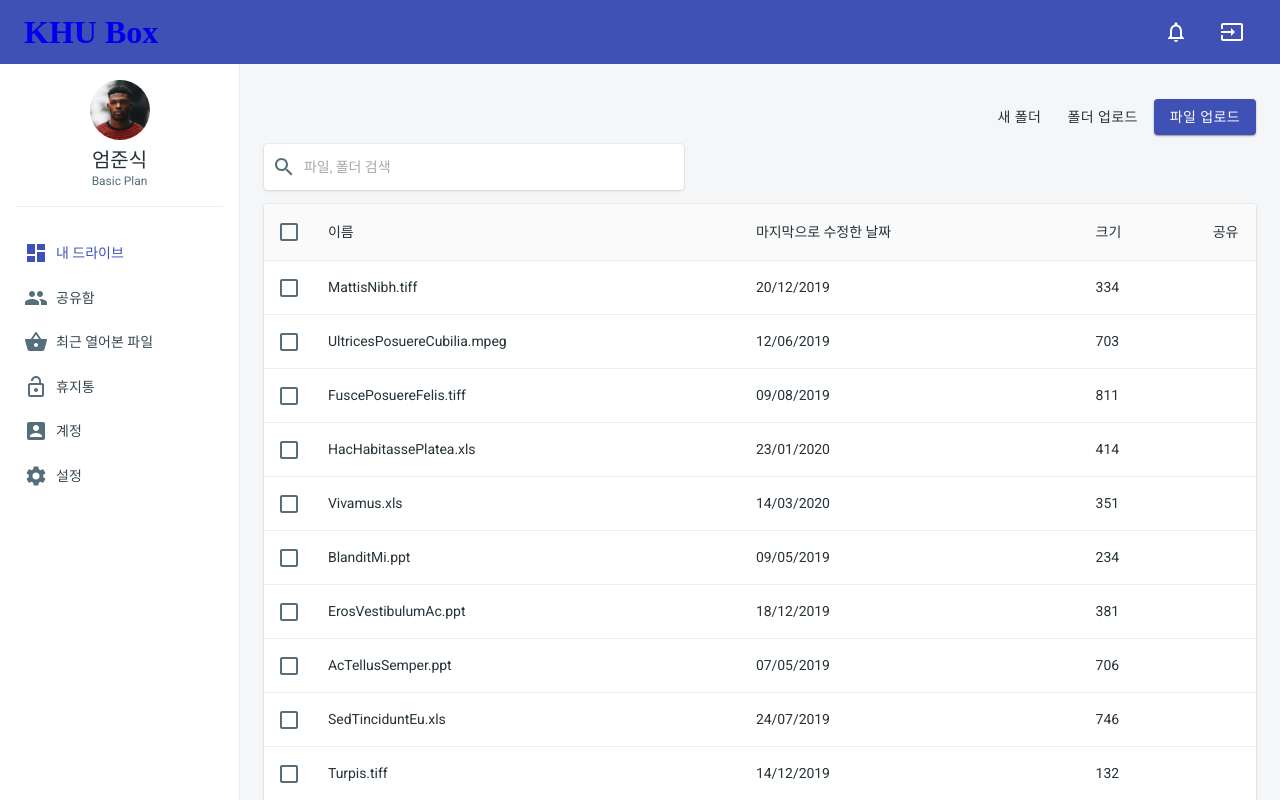
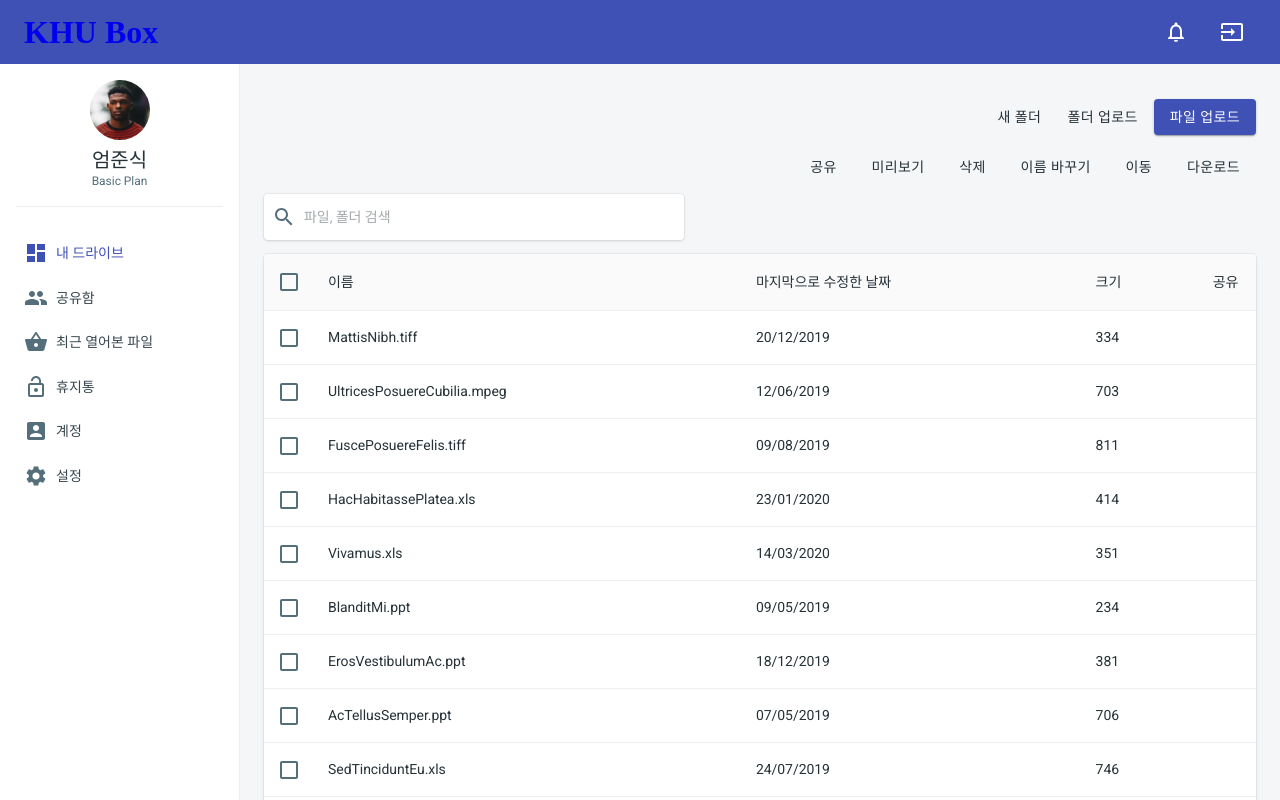
Before and after one commit to DaeyeonKim97/KhuBox, a React (Create React App) app in the folder khubox-front/: page /my-drive in a window 1280 px wide. Shown: the top 800 px of the page. Built offline with nearby package versions, Linux system fonts and the light colour scheme; what validate.js would draw is missing.

Commit message:
Modify account information

```diff
--- a/khubox-front/src/views/Account/components/AccountProfile/AccountProfile.js
+++ b/khubox-front/src/views/Account/components/AccountProfile/AccountProfile.js
@@ -40,11 +40,9 @@ const AccountProfile = props => {
   const classes = useStyles();
 
   const user = {
-    name: 'Shen Zhi',
-    city: 'Los Angeles',
-    country: 'USA',
-    timezone: 'GTM-7',
-    avatar: '/images/avatars/avatar_11.png'
+    name: '엄준식',
+    membership: 'Basic',
+    avatar: '/images/avatars/avatar_1.png'
   };
 
   return (
@@ -59,21 +57,13 @@ const AccountProfile = props => {
               gutterBottom
               variant="h2"
             >
-              John Doe
+              {user.name}
             </Typography>
             <Typography
-              className={classes.locationText}
               color="textSecondary"
               variant="body1"
             >
-              {user.city}, {user.country}
-            </Typography>
-            <Typography
-              className={classes.dateText}
-              color="textSecondary"
-              variant="body1"
-            >
-              {moment().format('hh:mm A')} ({user.timezone})
+              {user.membership + " Plan"}
             </Typography>
           </div>
           <Avatar
@@ -82,7 +72,7 @@ const AccountProfile = props => {
           />
         </div>
         <div className={classes.progress}>
-          <Typography variant="body1">Profile Completeness: 70%</Typography>
+          <Typography variant="body1">저장용량: 70% (7GB/10GB)</Typography>
           <LinearProgress
             value={70}
             variant="determinate"
--- a/khubox-front/src/views/MyDrive/components/DriveToolbar/DriveToolbar.js
+++ b/khubox-front/src/views/MyDrive/components/DriveToolbar/DriveToolbar.js
@@ -16,6 +16,9 @@ const useStyles = makeStyles(theme => ({
   },
   spacer: {
     flexGrow: 1
+  },
+  Button: {
+    marginRight: theme.spacing(1)
   },
   importButton: {
     marginRight: theme.spacing(1)
@@ -40,14 +43,24 @@ const DriveToolbar = props => {
     >
       <div className={classes.row}>
         <span className={classes.spacer} />
-        <Button className={classes.importButton}>새 폴더</Button>
-        <Button className={classes.exportButton}>폴더 업로드</Button>
+        <Button className={classes.Button}>새 폴더</Button>
+        <Button className={classes.Button}>폴더 업로드</Button>
         <Button
           color="primary"
           variant="contained"
         >
           파일 업로드
         </Button>
+      </div>
+      <div className={classes.row}>
+        {/* 파일 클릭했을 때 표시 */}
+        <span className={classes.spacer} />
+        <Button className={classes.Button}>공유</Button>
+        <Button className={classes.Button}>미리보기</Button>
+        <Button className={classes.Button}>삭제</Button>
+        <Button className={classes.Button}>이름 바꾸기</Button>
+        <Button className={classes.Button}>이동</Button>
+        <Button className={classes.Button}>다운로드</Button>
       </div>
       <div className={classes.row}>
         <SearchInput
--- a/khubox-front/src/views/SharedFileList/components/SharedFileToolbar/SharedFileToolbar.js
+++ b/khubox-front/src/views/SharedFileList/components/SharedFileToolbar/SharedFileToolbar.js
@@ -39,6 +39,15 @@ const DriveToolbar = props => {
       className={clsx(classes.root, className)}
     >
       <div className={classes.row}>
+        {/* 파일 클릭했을 때 표시 */}
+        <span className={classes.spacer} />
+        <Button className={classes.Button}>공유</Button>
+        <Button className={classes.Button}>미리보기</Button>
+        <Button className={classes.Button}>삭제</Button>
+        <Button className={classes.Button}>이름 바꾸기</Button>
+        <Button className={classes.Button}>다운로드</Button>
+      </div>
+      <div className={classes.row}>
         <SearchInput
           className={classes.searchInput}
           placeholder="파일, 폴더 검색"
--- a/khubox-front/src/views/Trash/components/TrashToolbar/TrashToolbar.js
+++ b/khubox-front/src/views/Trash/components/TrashToolbar/TrashToolbar.js
@@ -38,6 +38,12 @@ const DriveToolbar = props => {
       {...rest}
       className={clsx(classes.root, className)}
     >
+       <div className={classes.row}>
+        {/* 파일 클릭했을 때 표시 */}
+        <span className={classes.spacer} />
+        <Button className={classes.Button}>복원</Button>
+        <Button className={classes.Button}>영구 삭제</Button>
+      </div>
       <div className={classes.row}>
         <SearchInput
           className={classes.searchInput}
```
